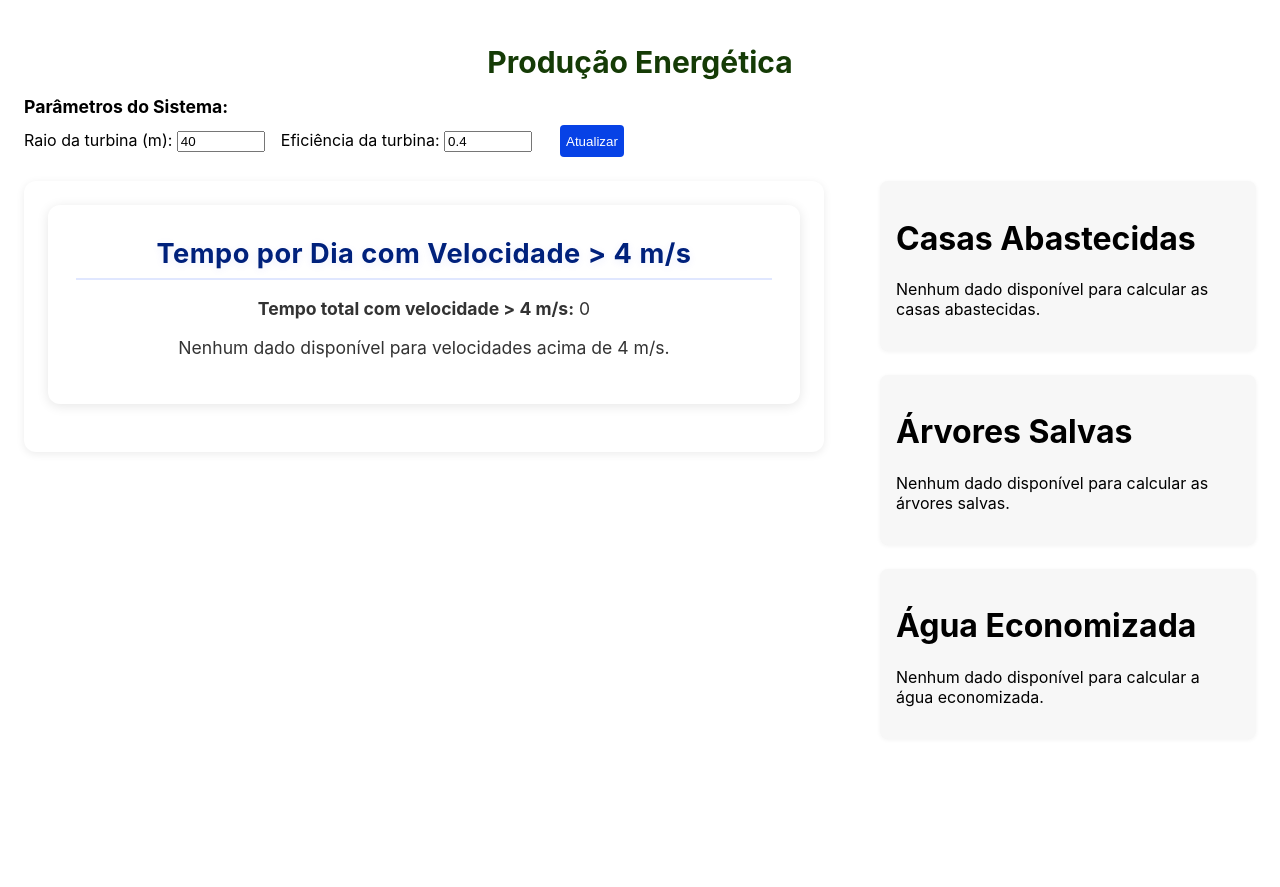
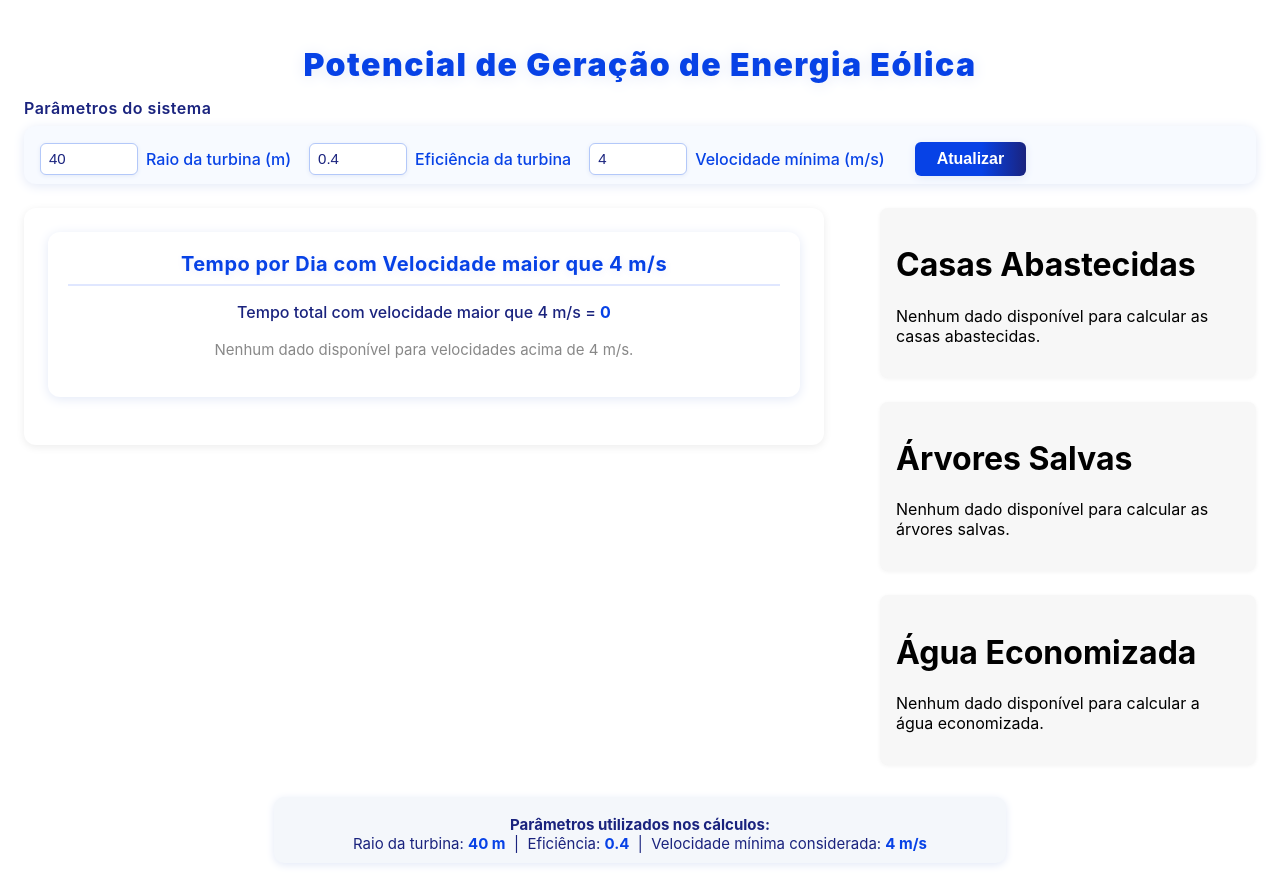
Before and after one commit to CamilaBraga13/Dashboard_LastVersion, a React (Create React App) app: page /analise in a window 1280 px wide. Before the commit the page ends 800 px from the top, so only its background shows below. Built offline with nearby package versions, Linux system fonts and the light colour scheme.

Commit message:
Mudançãs de legenda e layout

```diff
--- a/src/Components/Analise.js
+++ b/src/Components/Analise.js
@@ -4,7 +4,6 @@ import CasasAbastecidas from "./CasasAbastecidas";
 import ArvoresSalvas from "./ArvoresSalvas";
 import AguaEconomizada from "./AguaEconomizada";
 import '../Styles/analise.css';
-
 
 function Analise() {
     let csvData = [];
@@ -17,35 +16,88 @@ function Analise() {
     // Estados para os inputs
     const [raioTurbinaInput, setRaioTurbinaInput] = useState(40);
     const [eficienciaInput, setEficienciaInput] = useState(0.4);
+    const [limiteVelocidadeInput, setLimiteVelocidadeInput] = useState(4);
 
     // Estados para os valores usados nos cálculos
     const [raioTurbina, setRaioTurbina] = useState(40);
     const [eficiencia, setEficiencia] = useState(0.4);
+    const [limiteVelocidade, setLimiteVelocidade] = useState(4);
 
     // Função chamada ao clicar no botão
     const atualizarParametros = () => {
         setRaioTurbina(Number(raioTurbinaInput) || 40);
         setEficiencia(Number(eficienciaInput) || 0.4);
+        setLimiteVelocidade(Number(limiteVelocidadeInput) || 4);
     };
 
     return (
         <div className="analise-container">
-            <h1 className="tituloAnalise">Produção Energética</h1>
+            <h1
+                style={{
+                    color: "#0742e6",
+                    fontWeight: 900,
+                    fontSize: 32,
+                    letterSpacing: "1.5px",
+                    marginBottom: 10,
+                    textAlign: "center",
+                    fontFamily: "'Montserrat', 'Inter', Arial, sans-serif",
+                    textShadow: "0 2px 16px #e3e9f7, 0 1px 0 #fff"
+                }}
+            >
+                Potencial de Geração de Energia Eólica
+            </h1>
             <div className="analise-parametros" style={{ marginBottom: 24 }}>
-                <h2 style={{ fontSize: "1.1rem", marginBottom: 8 }}>Parâmetros do Sistema:</h2>
-                <div style={{ display: "flex", gap: 16, flexWrap: "wrap", alignItems: "center" }}>
-                    <div>
-                        <label>Raio da turbina (m): </label>
+                <h2
+                    style={{
+                        fontSize: "1rem",
+                        marginBottom: 8,
+                        color: "#1a237e",
+                        fontWeight: 600,
+                        letterSpacing: "0.5px",
+                        textAlign: "left"
+                    }}
+                >
+                    Parâmetros do sistema
+                </h2>
+                <div
+                    style={{
+                        display: "flex",
+                        gap: 18,
+                        flexWrap: "wrap",
+                        alignItems: "center",
+                        background: "#f7faff",
+                        borderRadius: 12,
+                        padding: "16px 16px 8px 16px",
+                        boxShadow: "0 2px 12px #e3e9f7",
+                        marginBottom: 8,
+                        justifyContent: "flex-start"
+                    }}
+                >
+                    <label style={{ color: "#0742e6", fontWeight: 500 }}>
                         <input
                             type="number"
                             value={raioTurbinaInput}
                             min={1}
                             onChange={e => setRaioTurbinaInput(e.target.value)}
-                            style={{ width: 80 }}
+                            style={{
+                                width: 80,
+                                height: 30,
+                                border: "1.5px solid #b3c8f9",
+                                borderRadius: 6,
+                                padding: "0 8px",
+                                fontSize: 15,
+                                color: "#1a237e",
+                                background: "#fff",
+                                outline: "none",
+                                boxShadow: "0 1px 4px #e3e9f7",
+                                marginRight: 8,
+                                marginLeft: 0,
+                                transition: "border 0.2s"
+                            }}
                         />
-                    </div>
-                    <div>
-                        <label>Eficiência da turbina: </label>
+                        Raio da turbina (m)
+                    </label>
+                    <label style={{ color: "#0742e6", fontWeight: 500 }}>
                         <input
                             type="number"
                             step="0.01"
@@ -53,11 +105,64 @@ function Analise() {
                             min={0}
                             max={1}
                             onChange={e => setEficienciaInput(e.target.value)}
-                            style={{ width: 80 }}
+                            style={{
+                                width: 80,
+                                height: 30,
+                                border: "1.5px solid #b3c8f9",
+                                borderRadius: 6,
+                                padding: "0 8px",
+                                fontSize: 15,
+                                color: "#1a237e",
+                                background: "#fff",
+                                outline: "none",
+                                boxShadow: "0 1px 4px #e3e9f7",
+                                marginRight: 8,
+                                marginLeft: 0,
+                                transition: "border 0.2s"
+                            }}
                         />
-                    </div>
+                        Eficiência da turbina
+                    </label>
+                    <label style={{ color: "#0742e6", fontWeight: 500 }}>
+                        <input
+                            type="number"
+                            step="0.01"
+                            value={limiteVelocidadeInput}
+                            min={0}
+                            onChange={e => setLimiteVelocidadeInput(e.target.value)}
+                            style={{
+                                width: 80,
+                                height: 30,
+                                border: "1.5px solid #b3c8f9",
+                                borderRadius: 6,
+                                padding: "0 8px",
+                                fontSize: 15,
+                                color: "#1a237e",
+                                background: "#fff",
+                                outline: "none",
+                                boxShadow: "0 1px 4px #e3e9f7",
+                                marginRight: 8,
+                                marginLeft: 0,
+                                transition: "border 0.2s"
+                            }}
+                        />
+                        Velocidade mínima (m/s)
+                    </label>
                     <button
-                        style={{ height: 32, marginLeft: 12, background: "#0742e6", color: "#fff", border: "none", borderRadius: 4, cursor: "pointer" }}
+                        style={{
+                            height: 34,
+                            marginLeft: 12,
+                            background: "linear-gradient(90deg, #0742e6 60%, #1a237e 100%)",
+                            color: "#fff",
+                            border: "none",
+                            borderRadius: 6,
+                            cursor: "pointer",
+                            fontWeight: 700,
+                            fontSize: 16,
+                            padding: "0 22px",
+                            boxShadow: "0 2px 8px #e3e9f7",
+                            transition: "background 0.2s"
+                        }}
                         onClick={atualizarParametros}
                     >
                         Atualizar
@@ -66,7 +171,7 @@ function Analise() {
             </div>
             <div className="analise-content">
                 <div className="analise-left">
-                    <AnaliseGoodSpeed data={csvData} />
+                    <AnaliseGoodSpeed data={csvData} limiteVelocidade={limiteVelocidade} />
                 </div>
                 <div className="analise-right">
                     <CasasAbastecidas data={csvData} raioTurbina={raioTurbina} eficiencia={eficiencia} />
@@ -74,6 +179,26 @@ function Analise() {
                     <AguaEconomizada data={csvData} raioTurbina={raioTurbina} eficiencia={eficiencia} />
                 </div>
             </div>
+            <footer
+                style={{
+                    marginTop: 32,
+                    padding: "18px 16px 10px 16px",
+                    background: "#f4f7fb",
+                    borderRadius: 10,
+                    color: "#1a237e",
+                    fontSize: 15,
+                    boxShadow: "0 2px 8px #e3e9f7",
+                    textAlign: "center",
+                    maxWidth: 700,
+                    marginLeft: "auto",
+                    marginRight: "auto"
+                }}
+            >
+                <b>Parâmetros utilizados nos cálculos:</b><br />
+                Raio da turbina: <b style={{ color: "#0742e6" }}>{raioTurbina} m</b> &nbsp;|&nbsp;
+                Eficiência: <b style={{ color: "#0742e6" }}>{eficiencia}</b> &nbsp;|&nbsp;
+                Velocidade mínima considerada: <b style={{ color: "#0742e6" }}>{limiteVelocidade} m/s</b>
+            </footer>
         </div>
     );
 }
--- a/src/Components/AnaliseGoodSpeed.js
+++ b/src/Components/AnaliseGoodSpeed.js
@@ -2,9 +2,9 @@ import React, { useEffect, useState } from "react";
 import Highcharts from "highcharts";
 import HighchartsReact from "highcharts-react-official";
 
-import "../Styles/analise.css"; // Importe o arquivo CSS para estilização
+import "../Styles/analise.css";
 
-function AnaliseGoodSpeed({ data }) {
+function AnaliseGoodSpeed({ data, limiteVelocidade = 4 }) {
   const [chartOptions, setChartOptions] = useState(null);
   const [totalTime, setTotalTime] = useState(0);
 
@@ -15,7 +15,7 @@ function AnaliseGoodSpeed({ data }) {
       return;
     }
 
-    const filteredData = data.filter((row) => parseFloat(row.ws100) > 4);
+    const filteredData = data.filter((row) => parseFloat(row.ws100) > limiteVelocidade);
     const totalMinutes = filteredData.length * 10;
     const totalHours = totalMinutes / 60;
     const totalDays = Math.floor(totalHours / 24);
@@ -38,7 +38,7 @@ function AnaliseGoodSpeed({ data }) {
 
     setChartOptions({
       chart: { type: "column", zoomType: "x" },
-      title: { text: "Tempo por Dia com Velocidade > 4 m/s" },
+      title: { text: `   ` },
       xAxis: {
         categories: chartData.map((item) => item.date),
         title: { text: "Data" },
@@ -49,23 +49,50 @@ function AnaliseGoodSpeed({ data }) {
       },
       series: [
         {
+          name: `Tempo com velocidade > ${limiteVelocidade} m/s`,
           data: chartData.map((item) => item.time),
           color: "rgba(7, 94, 26, 0.6)",
         },
       ],
     });
-  }, [data]);
+  }, [data, limiteVelocidade]);
 
   return (
-    <div className="analisegoodspeed-container">
-      <h2>Tempo por Dia com Velocidade &gt; 4 m/s</h2>
-      <p>
-        <strong>Tempo total com velocidade &gt; 4 m/s:</strong> {totalTime}
+    <div className="analisegoodspeed-container" style={{
+      background: "#fff",
+      borderRadius: 12,
+      boxShadow: "0 2px 12px #e3e9f7",
+      padding: 20,
+      marginBottom: 24,
+      minWidth: 260,
+      // Removido maxWidth e margin: "0 auto" para manter a largura padrão anterior
+    }}>
+      <h2 style={{
+        color: "#0742e6",
+        fontWeight: 700,
+        fontSize: 20,
+        marginBottom: 10,
+        letterSpacing: "0.5px"
+      }}>
+        Tempo por Dia com Velocidade maior que {limiteVelocidade} m/s
+      </h2>
+      <p style={{
+        fontSize: 16,
+        color: "#222",
+        marginBottom: 12,
+        fontWeight: 500
+      }}>
+        <span style={{ color: "#1a237e" }}>
+          Tempo total com velocidade maior que {limiteVelocidade} m/s =
+        </span>{" "}
+        <b style={{ color: "#0742e6" }}>{totalTime}</b>
       </p>
       {chartOptions ? (
         <HighchartsReact highcharts={Highcharts} options={chartOptions} />
       ) : (
-        <p>Nenhum dado disponível para velocidades acima de 4 m/s.</p>
+        <p style={{ color: "#888", fontSize: 15, marginTop: 18 }}>
+          Nenhum dado disponível para velocidades acima de {limiteVelocidade} m/s.
+        </p>
       )}
     </div>
   );
--- a/src/Components/CSVReader.js
+++ b/src/Components/CSVReader.js
@@ -260,7 +260,7 @@ export default function CSVReader() {
                       window.open("/analise", "_blank");
                     }}
                   >
-                    Análise
+                    Potencial de Geração de Energia
                   </button>
                 </div>
               </div>
--- a/src/Components/ChartHistogram.js
+++ b/src/Components/ChartHistogram.js
@@ -39,7 +39,7 @@ function ChartHistogram({ data }) {
         },
 
         xAxis: [{
-            title: { text: 'Valores de ws100' },
+            title: { text: 'Velocidade' },
             alignTicks: false
         }, {
             title: { text: 'Histograma' },
--- a/src/Components/SerieDirection.js
+++ b/src/Components/SerieDirection.js
@@ -48,11 +48,11 @@ function Chart({ data }) {
         },
         yAxis: {
             title: {
-                text: 'Direction',
+                text: 'Direção (Graus)',
             },
         },
         series: [{
-            name: 'Direction',
+            name: 'Direção',
             data: chartData,  // Passa os dados formatados (Padrao CSV)
         }],
     };
--- a/src/Components/SerieSpeed.js
+++ b/src/Components/SerieSpeed.js
@@ -66,7 +66,7 @@ function Chart({ data }) {
             },
         },
         series: [{
-            name: 'Time',
+            name: 'Velocidade',
             data: chartData,  // Passa os dados formatados
             gapSize: 2, // Define o tamanho do gap
         }],
--- a/src/Components/SerieSuavizada.js
+++ b/src/Components/SerieSuavizada.js
@@ -53,7 +53,7 @@ function SerieSuavizada({ data }) {
         },
         yAxis: {
             title: {
-                text: 'Velocidade (ws100)',
+                text: 'Velocidade (m/s)',
             },
         },
         series: [{
--- a/src/Components/StickPlot.js
+++ b/src/Components/StickPlot.js
@@ -90,7 +90,7 @@ function StickPlot({ data }) {
   }));
 
 const layout = {
-    title: "Stick Plot - Média por Hora (Paginado)",
+  title: "Stick Plot - Média por Hora",
   xaxis: {
     title: 'Hora',
     tickvals: x0,
@@ -99,14 +99,17 @@ function StickPlot({ data }) {
     tickfont: { size: 8 },
   },
   yaxis: {
-      title: 'Componente Y',
+    title: {
+      text: 'Velocidade (m/s)',
+      font: { size: 12, color: '#222' }
+    },
     range: [-maxLen, maxLen],
     showgrid: false
   },
   showlegend: false,
   height: 450,
-    width: 1200,
-    margin: { l: 60, r: 30, t: 50, b: 120 }
+  width: 900, // ou "100%"
+  margin: { l: 90, r: 30, t: 50, b: 120 }
 };
 
   return (
```
Also changed, not shown: src/Components/HeatMap.js (+4 -4 lines). Lines whose indentation alone changed are shown as unchanged.
